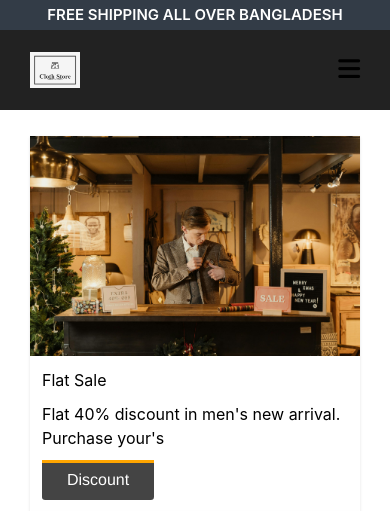
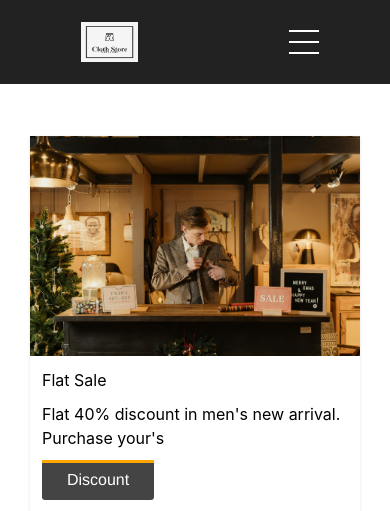
Before and after one commit to harun-u-r-rashid/Men-s-Store, a Django app: page / in a window 390 px wide; the page is wider, and only the part inside the window is pictured. Shown: the top 511 px of that part. Run offline with Django 5.2, Linux system fonts and the light colour scheme; data comes from the database, SQL or seed files in the repository; both versions use the stored data as it was after the commit; some libraries are stand-ins or nearby versions.

Commit message:
nav responsive

```diff
--- a/static/css/nav.css
+++ b/static/css/nav.css
@@ -1,4 +1,238 @@
+
+
+
+html {
+  scroll-behavior: smooth;
+}
+
+nav,
+.navLinks {
+  display: flex;
+}
+
 nav {
+  justify-content: space-around;
+  align-items: center;
+  height: 10vh;
+  background-color: #222222;
+  position: fixed;
+  top: 0;
+  left: 0;
+  right: 0;
+  z-index: 105;
+
+}
+
+.navLinks {
+  gap: 2rem;
+  list-style: none;
+  font-size: 1.5rem;
+  text-transform: uppercase;
+}
+
+.navLinks li {
+  list-style: none;
+}
+
+.navLinks li a {
+  color: white;
+  text-decoration: none;
+  font-size: 1.2rem;
+  padding: 5px 0;
+}
+
+.navLinks li a:hover {
+  border-top: 2px solid white;
+  border-bottom: 2px solid white;
+  border-radius: 2px;
+  color: #c1a232;
+}
+
+.navTitle {
+  display: flex;
+  align-items: center;
+  padding: 10px;
+}
+
+.navTitle img {
+  max-width: 100%;
+  height: auto;
+  max-height: 50px;
+  transition: all 0.3s ease-in-out;
+}
+
+#resNav {
+  display: none;
+}
+
+.resMenu {
+  position: relative;
+  display: inline-block;
+}
+
+.resIcon {
+  display: flex;
+  flex-direction: column;
+  justify-content: space-between;
+  height: 24px;
+  width: 30px;
+  cursor: pointer;
+}
+
+.resIcon span {
+  width: 100%;
+  height: 2px;
+  background-color: white;
+  transition: all 0.3 ease-in-out;
+}
+
+.menuLinks {
+  position: absolute;
+  top: 100%;
+  right: 0;
+  width: 150px;
+  height: 250px;
+  max-height: 0;
+  overflow: hidden;
+  background-color: #222222;
+  border-radius: 2px;
+  transition: all 0.5s ease-in-out;
+  z-index: 1;
+}
+
+.menuLinks:hover {
+  transform: translateX(10px);
+}
+
+.menuLinks a {
+  display: block;
+  padding: 5px;
+  text-align: center;
+  font-size: 1.2rem;
+  color: white;
+  text-decoration: none;
+  text-transform: uppercase;
+  margin-top: 5px;
+}
+
+.menuLinks a:hover {
+  border-top: 2px solid white;
+  border-bottom: 2px solid white;
+  border-radius: 2px;
+  color: #c1a232;
+}
+
+.menuLinks li {
+  list-style: none;
+}
+
+.menuLinks.open {
+  max-height: 300px;
+}
+
+.resIcon.open span:first-child {
+  transform: rotate(45deg) translate(10px, 5px);
+}
+
+.resIcon.open span:nth-child(2) {
+  opacity: 0;
+}
+
+.resIcon.open span:last-child {
+  transform: rotate(-45deg) translate(10px, -5px);
+}
+
+.resIcon span:first-child {
+  transform: none;
+}
+
+.resIcon span:first-child {
+  opacity: 1;
+}
+
+.resIcon span:first-child {
+  transform: none;
+}
+
+.sectionTitleOne,
+.sectionTitleTwo {
+  animation: wiggle 2s linear infinite;
+}
+
+@keyframes wiggle {
+  0%,
+  7% {
+    transform: rotateZ(0);
+  }
+  15% {
+    transform: rotateZ(-15deg);
+  }
+  20% {
+    transform: rotateZ(10deg);
+  }
+  25% {
+    transform: rotateZ(-10deg);
+  }
+  30% {
+    transform: rotateZ(6deg);
+  }
+  35% {
+    transform: rotateZ(-4deg);
+  }
+  40%,
+  100% {
+    transform: rotateZ(0);
+  }
+}
+
+/* This is for nav image */
+@media only screen and (max-width: 680px) {
+  .navTitle img {
+    max-height: 40px;
+  }
+}
+
+@media only screen and (min-width: 681px) and (max-width: 1099px) {
+  .navTitle img {
+    max-height: 45px;
+  }
+}
+
+@media screen and (max-width: 1200px) {
+  #pcNav {
+    display: none;
+  }
+
+  #resNav {
+    display: flex;
+  }
+
+
+
+
+}
+
+@media screen and (max-width: 600px) {
+
+
+  .navLinks li a {
+    font-size: 1rem;
+  }
+
+
+
+  .navLinks {
+    flex-direction: column;
+    gap: 1rem;
+    text-align: center;
+  }
+
+
+}
+
+
+
+/* nav {
   display: flex;
   background-color: #222222;
   height: 80px;
@@ -86,7 +320,7 @@ nav {
     top: 108px;
     left: -100%;
     background-color: #222222;
-    height: 28.5vh;
+    height: 30vh;
     width: 100%;
     flex-direction: column;
     padding: 20px;
@@ -124,6 +358,7 @@ nav {
   span{
     color: white;
   }
+
   #click:checked ~ .menuBtn i::before {
     color: white;
     content: "\f00d";
@@ -136,4 +371,4 @@ nav {
   .menuBtn {
     display: block;
   }
-}
+} */
--- /dev/null
+++ b/static/js/script.js
@@ -0,0 +1,6 @@
+function toggleMenu() {
+        const menu = document.querySelector(".menuLinks");
+        const icon = document.querySelector(".resIcon");
+        menu.classList.toggle("open");
+        icon.classList.toggle("open");
+      }
--- a/templates/base.html
+++ b/templates/base.html
@@ -85,10 +85,13 @@
       rel="stylesheet"
       type="text/css"
     />
+
+    <!-- ====JS===== -->
+    <script src="{% static 'js/script.js' %}" type="text/javascript"></script>
   </head>
 
   <body>
-    <header>
+    <!-- <header>
       <h3>free shipping all over bangladesh</h3>
       <nav>
         <div class="navLogo">
@@ -103,7 +106,7 @@
           {% if request.user.is_authenticated %}
 
           <li><a href="{% url 'account' %}">Account</a></li>
-          <!-- <li><a href="{% url 'logout' %}">Logout</a></li> -->
+
           <li>
             <a href="{% url 'cart' %}"
               ><i class="fa-solid fa-cart-shopping"></i
@@ -115,8 +118,63 @@
           {% endif %}
         </ul>
       </nav>
-    </header>
+    </header> -->
 
+    <nav id="pcNav">
+      <div class="navTitle">
+        <img src="{% static 'images/logoNav.png' %}" alt="" />
+      </div>
+      <div>
+        <ul class="navLinks">
+          <li><a href="{% url 'home' %}">Home</a></li>
+          <li><a href="{% url 'store' %}">Store</a></li>
+          <li><a href="{% url 'discount_store' %}">Discount</a></li>
+          {% if request.user.is_authenticated %}
+
+          <li><a href="{% url 'account' %}">Account</a></li>
+
+          <li>
+            <a href="{% url 'cart' %}"
+              ><i class="fa-solid fa-cart-shopping"></i
+            ></a>
+          </li>
+          {% else %}
+          <li><a href="{% url 'login' %}">Login</a></li>
+          <li><a href="{% url 'register' %}">Register</a></li>
+          {% endif %}
+        </ul>
+      </div>
+    </nav>
+
+    <nav id="resNav">
+      <div class="navTitle">
+        <img src="{% static 'images/logoNav.png' %}" alt="" />
+      </div>
+      <div class="resMenu">
+        <div class="resIcon" onclick="toggleMenu()">
+          <span></span>
+          <span></span>
+          <span></span>
+        </div>
+        <div class="menuLinks">
+          <li><a href="{% url 'home' %}" onclick="toggleMenu()">Home</a></li>
+          <li><a href="{% url 'store' %}" onclick="toggleMenu()">Store</a></li>
+          <li><a href="{% url 'discount_store' %}" onclick="toggleMenu()">Discount</a></li>
+          {% if request.user.is_authenticated %}
+
+          <li><a href="{% url 'account' %}" onclick="toggleMenu()">Account</a></li>
+
+          <li>
+            <a href="{% url 'cart' %}" onclick="toggleMenu()"><i class="fa-solid fa-cart-shopping"></i
+            ></a>
+          </li>
+          {% else %}
+          <li><a href="{% url 'login' %}" onclick="toggleMenu()">Login</a></li>
+          <li><a href="{% url 'register' %}" onclick="toggleMenu()">Register</a></li>
+          {% endif %}
+        </div>
+      </div>
+    </nav>
     {% block body %}{% endblock %}
 
     <footer id="footer">
@@ -189,11 +247,11 @@
         </div>
       </div>
     </footer>
-    <hr>
+    <hr />
 
     <section id="copyrightSection">
       <div class="copyrightContainer">
-       <span>@copy || Harunur Rashid</span>
+        <span>@copy || Harunur Rashid</span>
       </div>
     </section>
     <!-- footer copy right section end -->
```
Also changed, not shown: db.sqlite3.
